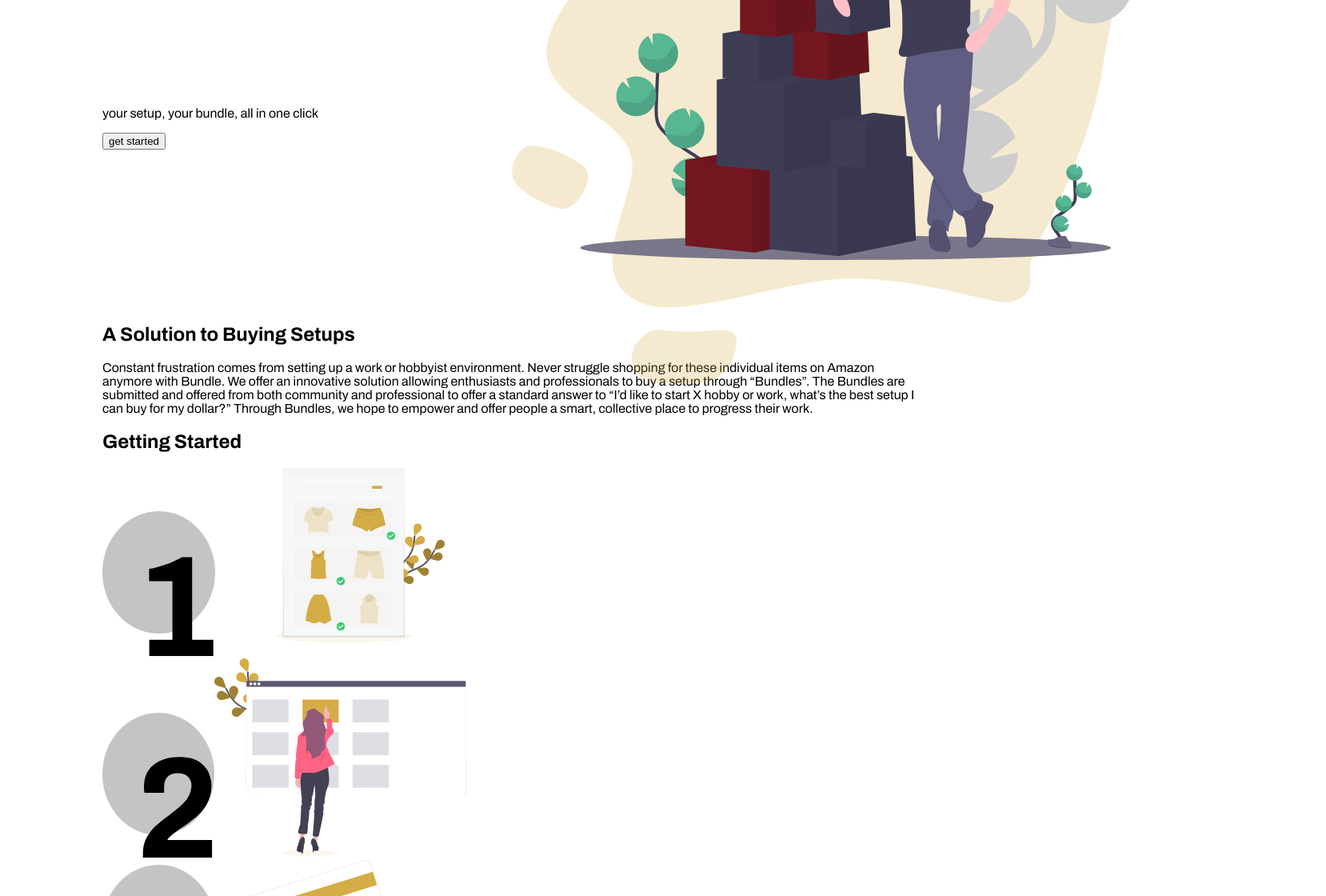
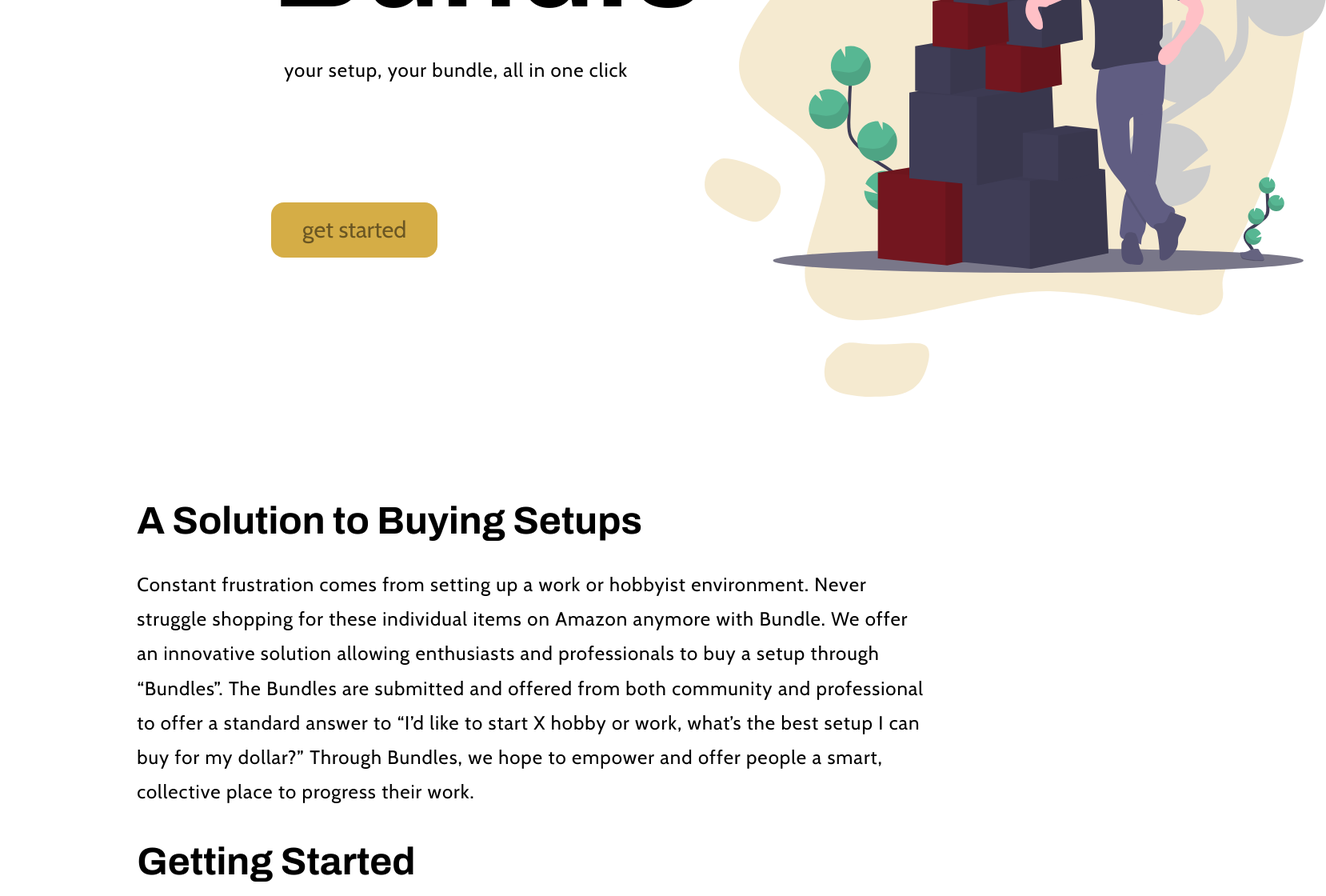
Before and after one commit to ij2872/bundle, a React (Create React App) app in the folder bundleapp/: page / in a window 1280 px wide. Shown: the part 300-1420 px from the top of the page at 80% size, 1658 px wide, since content can reach past the window. Built offline with nearby package versions, Linux system fonts and the light colour scheme.

Commit message:
update css

```diff
--- a/bundleapp/src/App.css
+++ b/bundleapp/src/App.css
@@ -1,3 +1,9 @@
+* {
+  /* margin: 0;
+  padding: 0; */
+  x-overflow: 0;
+}
+
 .App {
   /* text-align: center; */
   padding: 10px 10%;
--- a/bundleapp/src/Components/Home/home.css
+++ b/bundleapp/src/Components/Home/home.css
@@ -1,15 +1,76 @@
+body {
+    padding-left: 3rem;
+}
+
 header {
-    height: 80vh;
+    height: 100vh;
     display: flex;
     justify-content: space-around;
+    padding: 1rem 3rem;
+    margin-bottom: 3rem;
+}
+
+.hero-container {
+    padding-left: 7.5rem;
+    position: relative;
 }
 
 .hero-text {
     font-family: "Archivo", sans-serif;
     font-size: 10rem;
-    transform: translateX(1.2rem);
+    margin-bottom: 1rem;
+}
+
+.landing-body-text {
+    position: relative;
+    left: 1rem;
+    margin-bottom: 9rem;
+}
+
+.btn-go {
+    height: 2.3rem;
+    width: 11rem;
+    padding: 1rem;
+    display: flex;
+    align-content: center;
+    justify-content: center;
+    background-color: #D5AD46;
+    border-radius: 1rem;
+    hover: pointer;
+}
+
+.btn-text {
+    font-decoration: none;
+    font-family: "Cabin", sans-serif;
+    font-size: 1.8rem;
+    text-decoration: none;
+    color: rgba(0, 0, 0, .5);
 }
 
 .hero-image {
-    transform: translateX(-1.8rem);
+    /* transform: translateX(-1.8rem); */
 }
+
+.landing-header-2 {
+    font-family: "Archivo", sans-serif;
+    font-size: 3rem;
+    margin-bottom: 2rem;
+}
+
+.landing-body {
+    font-family: "Cabin", sans-serif;
+    font-size: 1.5rem;
+    letter-spacing: 1px;
+    line-height: 2.7rem;
+}
+
+.explanation-container {
+    display: flex;
+}
+
+.explanation-item {
+    display: flex;
+    flex-direction: column;
+    justify-content: center;
+    align-items: center;
+}
--- a/bundleapp/src/Components/Home/index.js
+++ b/bundleapp/src/Components/Home/index.js
@@ -13,20 +13,22 @@
   return (
     <div>
       <header>
-        <div>
+        <div className="hero-container">
           <h1 className="hero-text">Bundle</h1>
-          <p>
+          <p className="landing-body landing-body-text">
             your setup, your bundle, <span>all in one click</span>
           </p>
-          <button>get started</button>
+          <div className="btn-go">
+            <Link to="/bundles" className="btn-text">get started</Link>
+          </div>
         </div>
         <div className="hero-image">
             <img src={heroIllustration} />
         </div>
       </header>
       <section>
-        <h2>A Solution to Buying Setups</h2>
-        <p>
+        <h2 className="landing-header-2">A Solution to Buying Setups</h2>
+        <p className="landing-body">
           Constant frustration comes from setting up a work or hobbyist
           environment. Never struggle shopping for these individual items on
           Amazon anymore with Bundle. We offer an innovative solution allowing
@@ -39,23 +41,23 @@
         </p>
       </section>
       <section>
-        <h2>Getting Started</h2>
-        <div>
-          <div>
+        <h2 className="landing-header-2">Getting Started</h2>
+        <div className="explanation-container">
+          <div className="explanation-item">
             <img src={oneSVG} />
             <img src={oneIllustration} />
           </div>
-          <div>
+          <div className="explanation-item">
             <img src={twoSVG} />
             <img src={twoIllustration} />
           </div>
+          <div className="explanation-item">
             <img src={threeSVG} />
             <img src={threeIllustration} />
-          <div>
           </div>
         </div>
       </section>
-      <Link to="/bundle">Potato</Link>
+      <Link to="/bundles" className="btn-go">get started</Link>
     </div>
   );
 };
```
